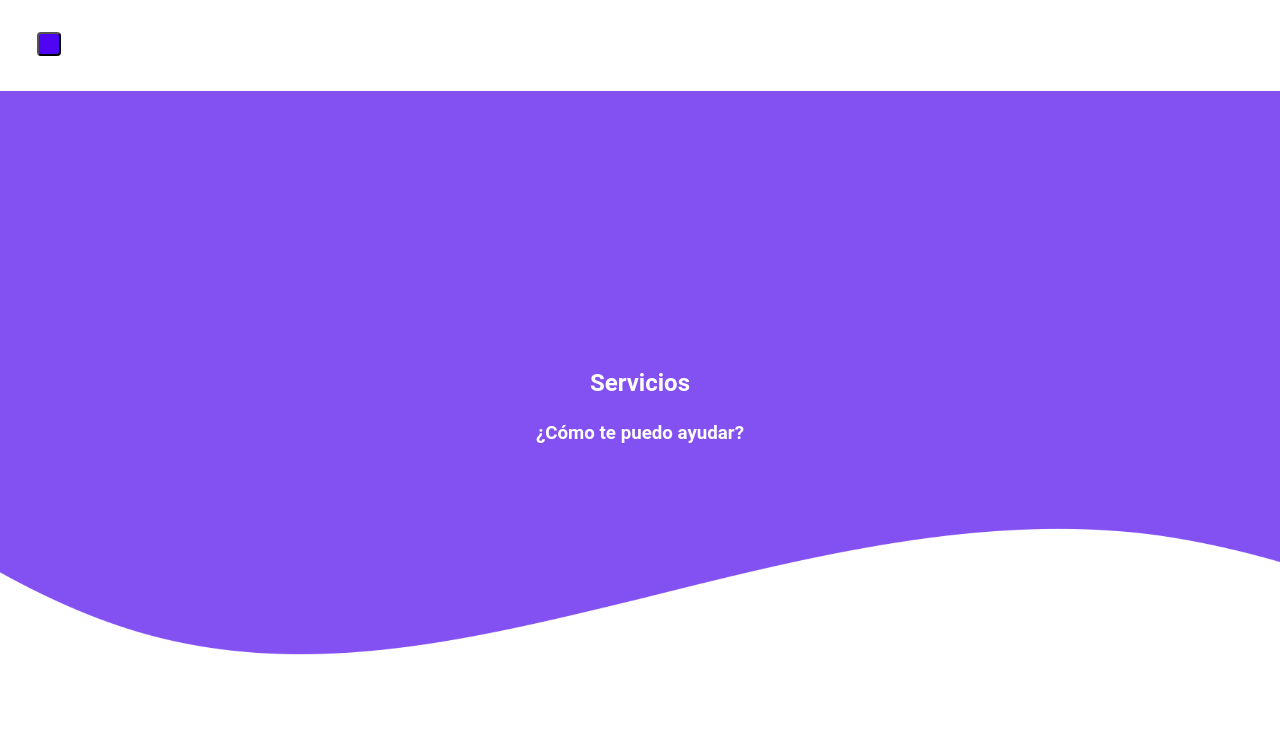
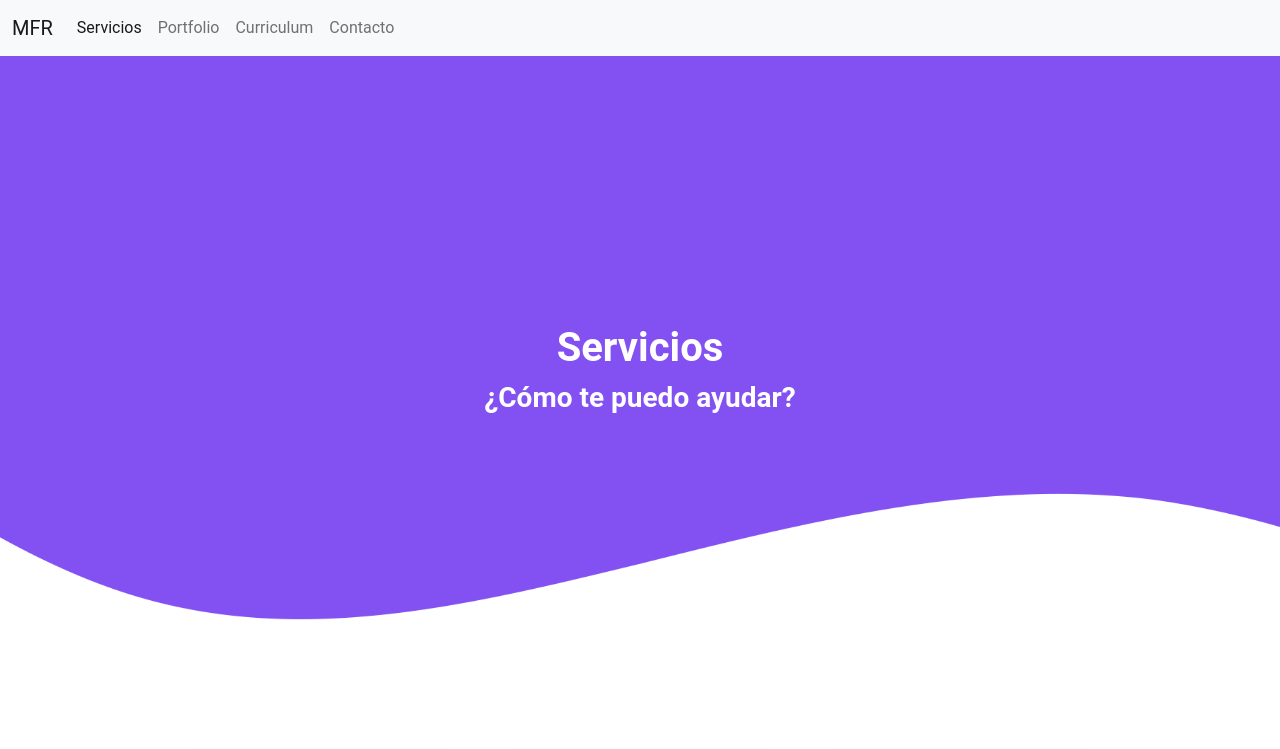
Before and after one commit to mfloro91/portfolioRossi, a plain HTML site: page Pages/servicios.html in a window 1280 px wide. Shown: the top 749 px of the page. Drawn offline with Linux system fonts and the light colour scheme.

Commit message:
index y servicios con bootstrap

```diff
--- a/Pages/servicios.html
+++ b/Pages/servicios.html
@@ -4,6 +4,7 @@
     <meta charset="UTF-8">
     <meta http-equiv="X-UA-Compatible" content="IE=edge">
     <meta name="viewport" content="width=device-width, initial-scale=1.0">
+    <link rel="stylesheet" href="../css/bootstrap.css">
     <link rel="stylesheet" href="../Style/estilo.css">
     <link rel="icon" href="../Images/Icono.png">
     <title>Proyecto Coder</title>
@@ -14,16 +15,16 @@
 <header>
     <nav class="navbar navbar-expand-lg navbar-light bg-light">
         <div class="container-fluid">
-          <a class="navbar-brand" href="index.html">MFR</a>
+          <a class="navbar-brand" href="../index.html">MFR</a>
           <button class="navbar-toggler" type="button" data-bs-toggle="collapse" data-bs-target="#navbarNavAltMarkup" aria-controls="navbarNavAltMarkup" aria-expanded="false" aria-label="Toggle navigation">
             <span class="navbar-toggler-icon"></span>
           </button>
           <div class="collapse navbar-collapse" id="navbarNavAltMarkup">
             <div class="navbar-nav">
-              <a class="nav-link active" aria-current="page" href="./Pages/servicios.html">Servicios</a>
-              <a class="nav-link" href="./Pages/portfolio.html">Portfolio</a>
-              <a class="nav-link" href="./Pages/curriculum.html">Curriculum</a>
-              <a class="nav-link" href="./Pages/contacto.html">Contacto</a>
+              <a class="nav-link active" aria-current="page" href="servicios.html">Servicios</a>
+              <a class="nav-link" href="portfolio.html">Portfolio</a>
+              <a class="nav-link" href="curriculum.html">Curriculum</a>
+              <a class="nav-link" href="contacto.html">Contacto</a>
             </div>
           </div>
         </div>
@@ -98,6 +99,7 @@
     </div>
 </footer>
 
+<script src="../js/bootstrap.js"></script>
 </body>
 
 </html>
```
